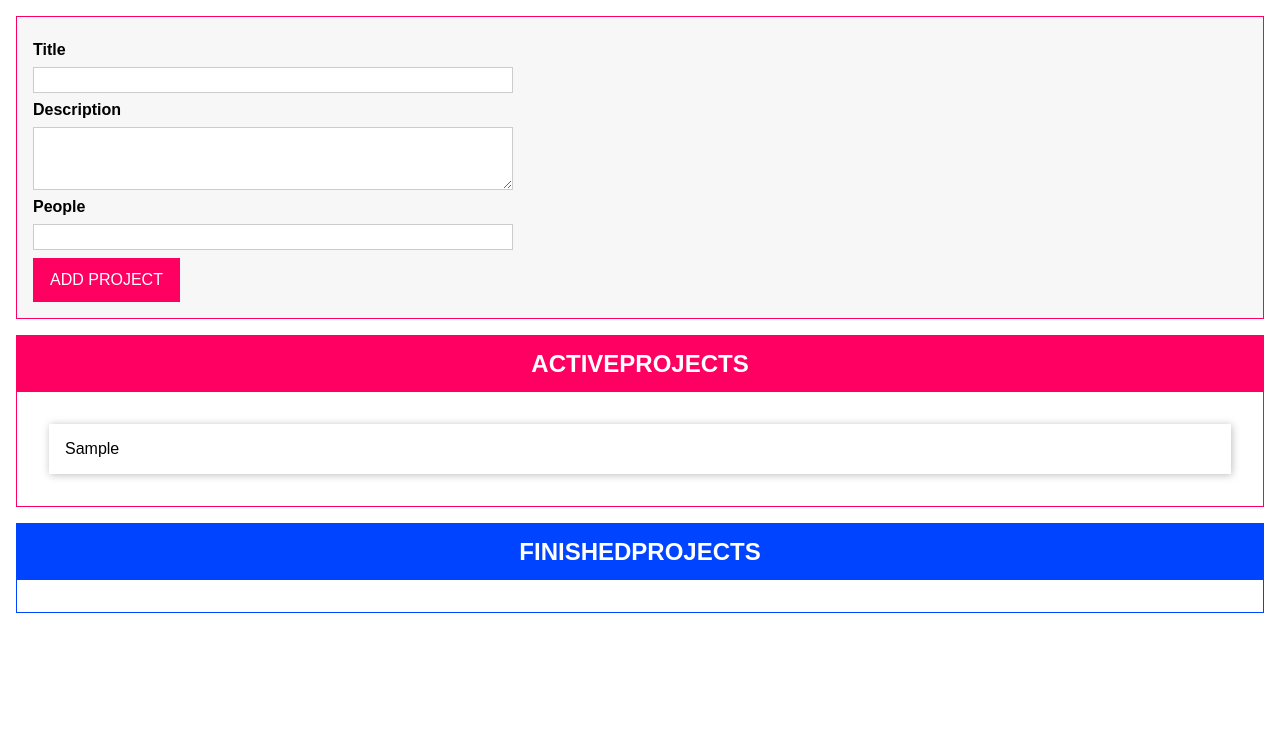
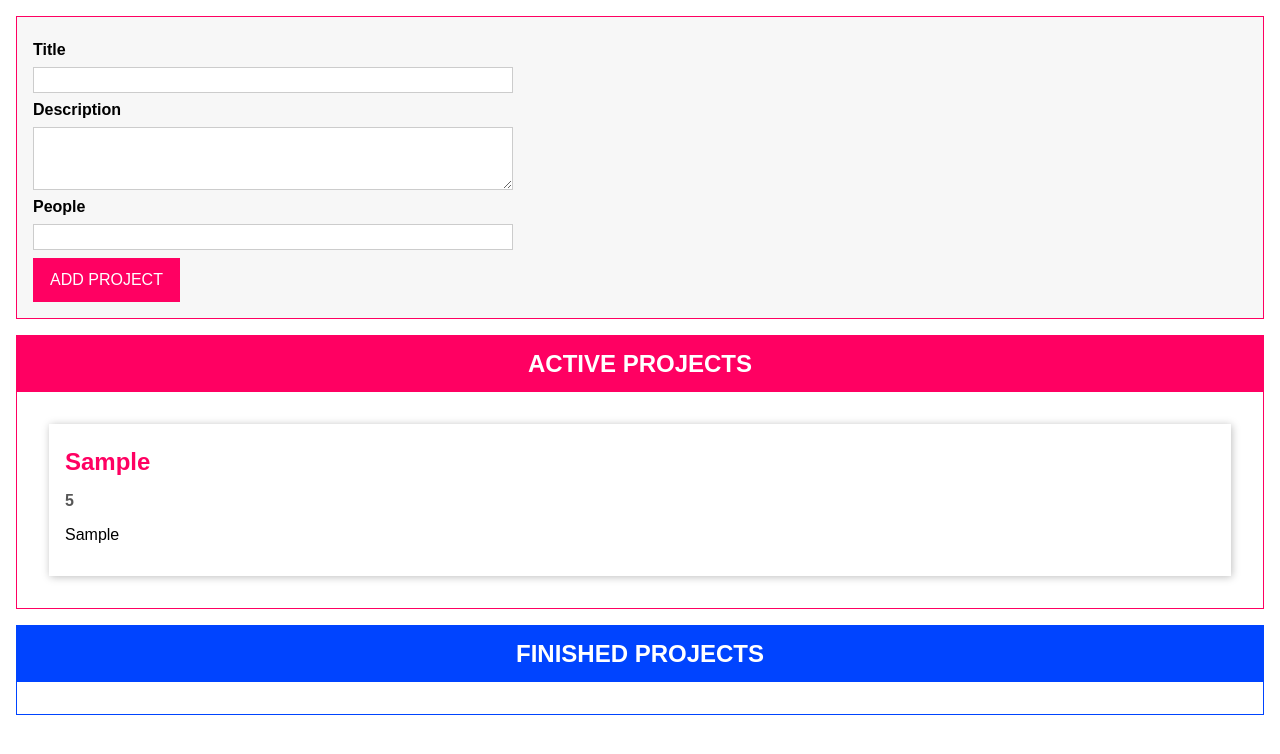
Before and after one commit to riverrz/Todolist-using-typescript, a website with bundled scripts: page index.html in a window 1280 px wide. Both pictures are taken after typing "Sample", "Sample", "5" into the empty fields and a click on the button "ADD PROJECT". Built offline with nearby package versions, Linux system fonts and the light colour scheme.

Commit message:
Define ProjectItem class and use it

```diff
--- a/index.html
+++ b/index.html
@@ -27,7 +27,11 @@
       </form>
     </template>
     <template id="single-project">
-      <li></li>
+      <li>
+        <h2></h2>
+        <h3></h3>
+        <p></p>
+      </li>
     </template>
     <template id="project-list">
       <section class="projects">
--- a/src/app.ts
+++ b/src/app.ts
@@ -150,6 +150,27 @@ abstract class Component<T extends HTMLElement, U extends HTMLElement> {
   abstract renderContent(): void;
 }
 
+// Project Item
+class ProjectItem extends Component<HTMLUListElement, HTMLLIElement> {
+  private project: Project;
+
+  constructor(hostId: string, project: Project) {
+    super("single-project", hostId, false, project.id);
+    this.project = project;
+
+    this.configure();
+    this.renderContent();
+  }
+  configure() {}
+  renderContent() {
+    this.element.querySelector("h2")!.textContent = this.project.title;
+    this.element.querySelector(
+      "h3"
+    )!.textContent = this.project.people.toString();
+    this.element.querySelector("p")!.textContent = this.project.description;
+  }
+}
+
 // Project list
 class ProjectList extends Component<HTMLDivElement, HTMLElement> {
   assignedProjects: Project[] = [];
@@ -177,7 +198,7 @@ class ProjectList extends Component<HTMLDivElement, HTMLElement> {
     const listId = `${this.type}-projects-list`;
     this.element.querySelector("ul")!.id = listId;
     this.element.querySelector("h2")!.textContent =
-      this.type.toUpperCase() + "PROJECTS";
+      this.type.toUpperCase() + " PROJECTS";
   }
 
   private renderProjects() {
@@ -186,9 +207,7 @@ class ProjectList extends Component<HTMLDivElement, HTMLElement> {
     )! as HTMLUListElement;
     listEl.innerHTML = "";
     for (const prjItem of this.assignedProjects) {
-      const listItem = document.createElement("li");
-      listItem.textContent = prjItem.title;
-      listEl.appendChild(listItem);
+      new ProjectItem(this.element.querySelector("ul")!.id, prjItem);
     }
   }
 }
```
